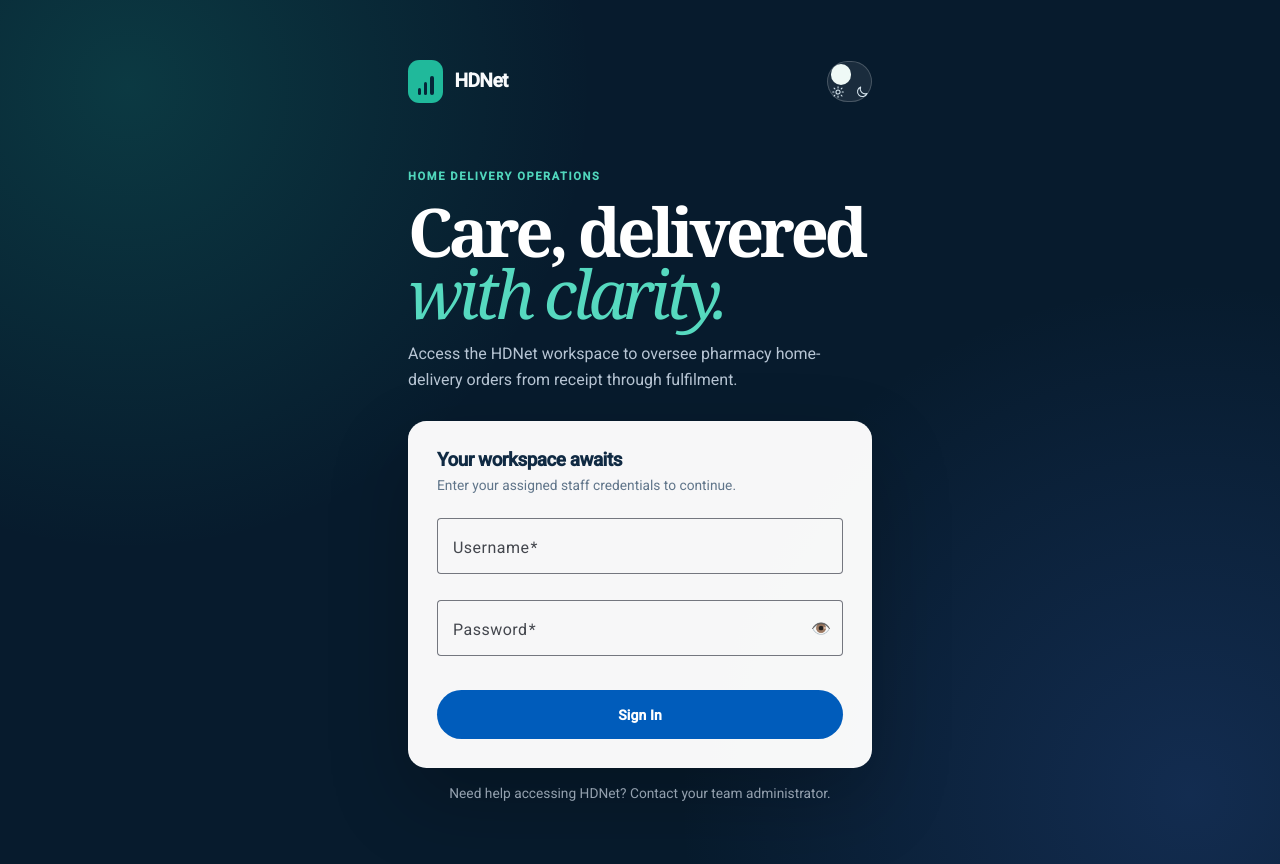
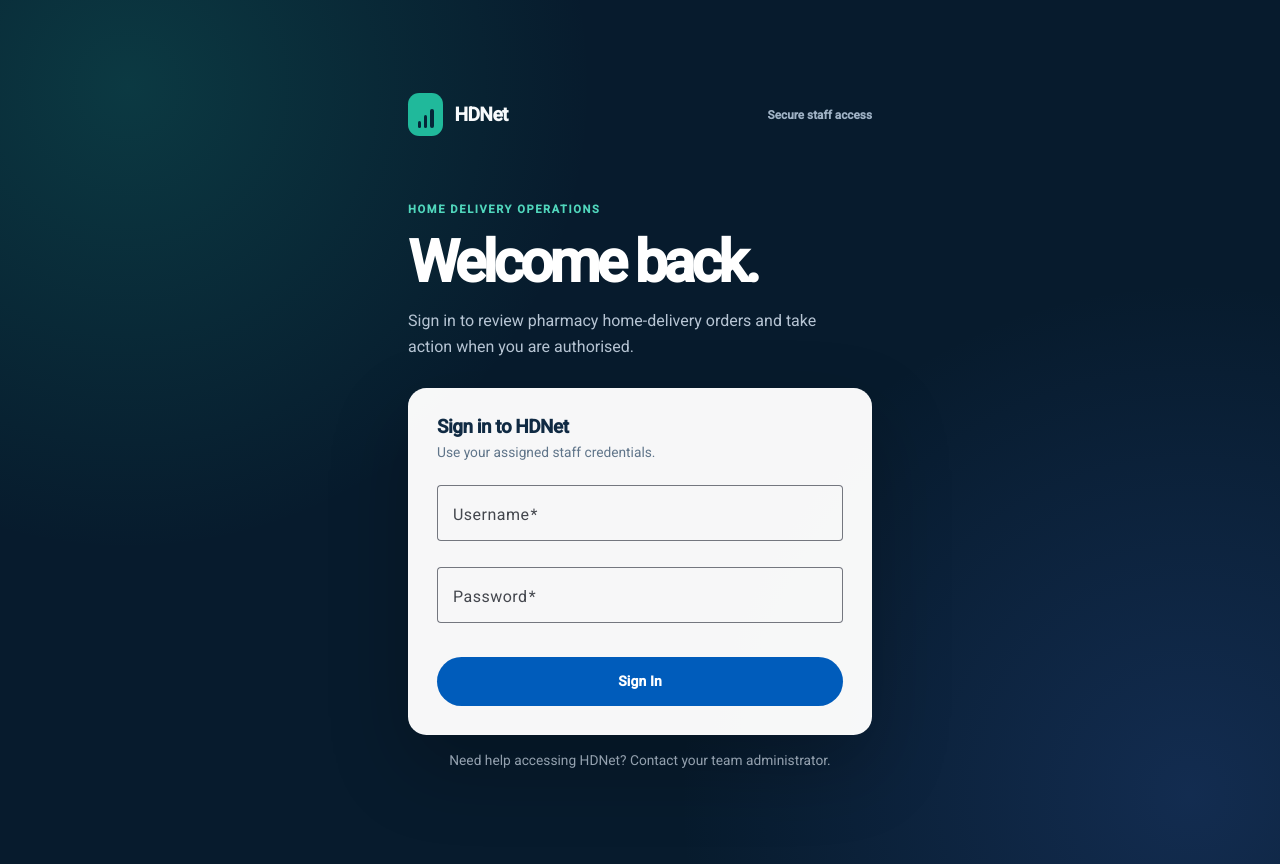
Before and after one commit to shamal-alshi/hdnet-order-lookup, an Angular app in the folder hdnet-starter-main/app/app/: page /login in a window 1280 px wide. Built offline with nearby package versions, Linux system fonts and the light colour scheme.

Commit message:
Revert "feat(ui): add theme controls and improve order table"
This reverts commit 8d7386eaebb0f9fcffdb9b3f879d70aaea3d945c.

```diff
--- a/hdnet-starter-main/app/app/angular.json
+++ b/hdnet-starter-main/app/app/angular.json
@@ -51,8 +51,8 @@
                 },
                 {
                   "type": "anyComponentStyle",
-                  "maximumWarning": "6kB",
-                  "maximumError": "10kB"
+                  "maximumWarning": "4kB",
+                  "maximumError": "8kB"
                 }
               ],
               "outputHashing": "all"
--- a/hdnet-starter-main/app/app/src/app/core/theme.service.ts
+++ /dev/null
@@ -1,34 +0,0 @@
-import { Injectable, signal } from '@angular/core';
-
-type Theme = 'light' | 'dark';
-
-const themeKey = 'hdnet.theme';
-
-@Injectable({ providedIn: 'root' })
-/** Persists the staff member's colour preference for the current browser session. */
-export class ThemeService {
-  private readonly themeState = signal<Theme>(this.readTheme());
-
-  readonly theme = this.themeState.asReadonly();
-
-  constructor() {
-    this.apply(this.themeState());
-  }
-
-  toggle(): void {
-    const nextTheme = this.themeState() === 'light' ? 'dark' : 'light';
-    this.themeState.set(nextTheme);
-    this.apply(nextTheme);
-  }
-
-  private readTheme(): Theme {
-    if (typeof window === 'undefined') return 'light';
-    return sessionStorage.getItem(themeKey) === 'dark' ? 'dark' : 'light';
-  }
-
-  private apply(theme: Theme): void {
-    if (typeof document === 'undefined') return;
-    document.documentElement.classList.toggle('dark-theme', theme === 'dark');
-    sessionStorage.setItem(themeKey, theme);
-  }
-}
--- a/hdnet-starter-main/app/app/src/app/features/login/login.html
+++ b/hdnet-starter-main/app/app/src/app/features/login/login.html
@@ -5,24 +5,19 @@
         <span class="brand-mark" aria-hidden="true"><i></i><i></i><i></i></span>
         <span>HDNet</span>
       </div>
-      <button class="theme-toggle" type="button" (click)="theme.toggle()" [attr.aria-label]="theme.theme() === 'light' ? 'Switch to dark theme' : 'Switch to light theme'">
-        <span class="theme-toggle-track" aria-hidden="true">
-          <svg viewBox="0 0 24 24" class="sun-icon"><path d="M12 3v2m0 14v2M3 12h2m14 0h2m-3.64-5.36 1.41-1.41M5.22 18.78l1.41-1.41m0-10.73L5.22 5.22m13.56 13.56-1.41-1.41M15.5 12a3.5 3.5 0 1 1-7 0 3.5 3.5 0 0 1 7 0Z" /></svg>
-          <svg viewBox="0 0 24 24" class="moon-icon"><path d="M20.5 14.4A8.4 8.4 0 0 1 9.6 3.5 8.4 8.4 0 1 0 20.5 14.4Z" /></svg>
-        </span>
-      </button>
+      <span class="secure-label">Secure staff access</span>
     </div>
 
     <header class="intro">
       <p class="eyebrow">HOME DELIVERY OPERATIONS</p>
-      <h1 id="login-title">Care, delivered<br /><em>with clarity.</em></h1>
-      <p>Access the HDNet workspace to oversee pharmacy home-delivery orders from receipt through fulfilment.</p>
+      <h1 id="login-title">Welcome back.</h1>
+      <p>Sign in to review pharmacy home-delivery orders and take action when you are authorised.</p>
     </header>
 
     <mat-card appearance="outlined">
       <div class="card-heading">
-        <h2>Your workspace awaits</h2>
-        <p>Enter your assigned staff credentials to continue.</p>
+        <h2>Sign in to HDNet</h2>
+        <p>Use your assigned staff credentials.</p>
       </div>
       <form [formGroup]="form" (ngSubmit)="submit()">
         <mat-form-field appearance="outline">
@@ -42,14 +37,11 @@
           <mat-label>Password</mat-label>
           <input
             matInput
-            [type]="isPasswordVisible() ? 'text' : 'password'"
+            type="password"
             formControlName="password"
             autocomplete="current-password"
             required
           />
-          <button class="password-toggle" matSuffix type="button" (click)="togglePasswordVisibility()" [attr.aria-label]="isPasswordVisible() ? 'Hide password' : 'Show password'">
-            {{ isPasswordVisible() ? '🙈' : '👁️' }}
-          </button>
           @if (form.controls.password.touched && form.controls.password.invalid) {
             <mat-error>Enter your password.</mat-error>
           }
--- a/hdnet-starter-main/app/app/src/app/features/login/login.scss
+++ b/hdnet-starter-main/app/app/src/app/features/login/login.scss
@@ -1,4 +1,7 @@
-:host { display: block; min-height: 100dvh; }
+:host {
+  display: block;
+  min-height: 100dvh;
+}
 
 .login-page {
   display: grid;
@@ -6,46 +9,166 @@
   place-items: center;
   padding: 2rem;
   overflow: hidden;
-  background: radial-gradient(circle at 10% 10%, rgb(28 178 151 / 20%), transparent 29rem), radial-gradient(circle at 93% 92%, rgb(60 105 205 / 22%), transparent 32rem), #071b2d;
+  background:
+    radial-gradient(circle at 10% 10%, rgb(28 178 151 / 20%), transparent 29rem),
+    radial-gradient(circle at 93% 92%, rgb(60 105 205 / 22%), transparent 32rem),
+    #071b2d;
 }
 
-.login-panel { width: min(100%, 29rem); animation: enter 520ms cubic-bezier(0.2, 0.8, 0.2, 1) both; }
-.brand-lockup, .brand { display: flex; align-items: center; }
-.brand-lockup { justify-content: space-between; }
-.brand { gap: 0.7rem; color: #f8fafc; font-size: 1.2rem; font-weight: 760; letter-spacing: -0.03em; }
-.brand-mark { display: flex; width: 2.2rem; height: 2.2rem; align-items: end; justify-content: center; gap: 0.17rem; padding-bottom: 0.52rem; border-radius: 0.7rem; background: #20b99b; }
-.brand-mark i { width: 0.22rem; border-radius: 999px; background: #052638; }
+.login-panel {
+  width: min(100%, 29rem);
+  animation: enter 520ms cubic-bezier(0.2, 0.8, 0.2, 1) both;
+}
+
+.brand-lockup,
+.brand {
+  display: flex;
+  align-items: center;
+}
+
+.brand-lockup {
+  justify-content: space-between;
+}
+
+.brand {
+  gap: 0.7rem;
+  color: #f8fafc;
+  font-size: 1.2rem;
+  font-weight: 760;
+  letter-spacing: -0.03em;
+}
+
+.brand-mark {
+  display: flex;
+  width: 2.2rem;
+  height: 2.2rem;
+  align-items: end;
+  justify-content: center;
+  gap: 0.17rem;
+  padding-bottom: 0.52rem;
+  border-radius: 0.7rem;
+  background: #20b99b;
+}
+
+.brand-mark i {
+  width: 0.22rem;
+  border-radius: 999px;
+  background: #052638;
+}
+
 .brand-mark i:nth-child(1) { height: 0.45rem; }
 .brand-mark i:nth-child(2) { height: 0.82rem; }
 .brand-mark i:nth-child(3) { height: 1.18rem; }
 
-.theme-toggle { display: grid; width: 2.8rem; min-height: 1.7rem; margin: 0; padding: 0.15rem; border: 1px solid rgb(255 255 255 / 20%); border-radius: 999px; background: rgb(255 255 255 / 8%); color: #d7e6ef; cursor: pointer; }
-.theme-toggle-track { display: flex; align-items: center; justify-content: space-between; }
-.theme-toggle svg { width: 0.88rem; height: 0.88rem; fill: none; stroke: currentcolor; stroke-linecap: round; stroke-linejoin: round; stroke-width: 1.8; }
-.theme-toggle::after { grid-area: 1 / 1; width: 1.3rem; height: 1.3rem; border-radius: 50%; background: #eff9f6; content: ''; transition: transform 180ms ease; }
+.secure-label {
+  color: #9fb2c5;
+  font-size: 0.74rem;
+  font-weight: 650;
+}
 
-.intro { margin: 4rem 0 1.7rem; }
-.eyebrow { margin: 0 0 0.8rem; color: #50d6bc; font-size: 0.7rem; font-weight: 760; letter-spacing: 0.14em; }
-h1, h2 { margin: 0; }
-h1 { color: #fff; font-family: Georgia, 'Times New Roman', serif; font-size: clamp(2.9rem, 10vw, 4.2rem); font-weight: 600; letter-spacing: -0.065em; line-height: 0.93; }
-h1 em { color: #56d9bf; font-weight: 400; }
-.intro p:last-child { max-width: 27rem; margin: 1rem 0 0; color: #b7c5d4; font-size: 1rem; line-height: 1.65; }
+.intro {
+  margin: 4rem 0 1.7rem;
+}
 
-mat-card { padding: 1.75rem; border: 1px solid rgb(255 255 255 / 12%); border-radius: 1.15rem; background: rgb(255 255 255 / 97%); box-shadow: 0 2rem 5rem rgb(0 0 0 / 24%); }
-.card-heading { margin-bottom: 1.35rem; }
-h2 { color: #102a43; font-size: 1.18rem; letter-spacing: -0.025em; }
-.card-heading p, .support-text { margin: 0.4rem 0 0; color: #60758a; font-size: 0.86rem; line-height: 1.45; }
-form { display: grid; gap: 0.4rem; }
-mat-form-field, form > button { width: 100%; }
-form > button { min-height: 3.1rem; margin-top: 0.45rem; font-weight: 720; }
-.password-toggle { width: 2.25rem; min-height: 2.25rem; margin: 0 0.25rem 0 0; padding: 0; border: 0; background: transparent; font-size: 1rem; cursor: pointer; }
-.support-text { margin-top: 1rem; color: #aab9c9; text-align: center; }
+.eyebrow {
+  margin: 0 0 0.8rem;
+  color: #50d6bc;
+  font-size: 0.7rem;
+  font-weight: 760;
+  letter-spacing: 0.14em;
+}
 
-:host-context(.dark-theme) .theme-toggle::after { transform: translateX(1.05rem); background: #3ad0b3; }
-:host-context(.dark-theme) mat-card { border-color: rgb(255 255 255 / 10%); background: #102a43; }
-:host-context(.dark-theme) h2 { color: #f8fafc; }
-:host-context(.dark-theme) .card-heading p { color: #afbfcc; }
+h1,
+h2 {
+  margin: 0;
+}
 
-@keyframes enter { from { opacity: 0; transform: translateY(1rem); } }
-@media (prefers-reduced-motion: reduce) { .login-panel { animation: none; } .theme-toggle::after { transition: none; } }
-@media (max-width: 480px) { .login-page { padding: 1.4rem; } .intro { margin-top: 3rem; } mat-card { padding: 1.35rem; } }
+h1 {
+  color: #fff;
+  font-size: clamp(2.6rem, 9vw, 3.65rem);
+  letter-spacing: -0.065em;
+  line-height: 1;
+}
+
+.intro p:last-child {
+  max-width: 27rem;
+  margin: 1rem 0 0;
+  color: #b7c5d4;
+  font-size: 1rem;
+  line-height: 1.65;
+}
+
+mat-card {
+  padding: 1.75rem;
+  border: 1px solid rgb(255 255 255 / 12%);
+  border-radius: 1.15rem;
+  background: rgb(255 255 255 / 97%);
+  box-shadow: 0 2rem 5rem rgb(0 0 0 / 24%);
+}
+
+.card-heading {
+  margin-bottom: 1.35rem;
+}
+
+h2 {
+  color: #102a43;
+  font-size: 1.18rem;
+  letter-spacing: -0.025em;
+}
+
+.card-heading p,
+.support-text {
+  margin: 0.4rem 0 0;
+  color: #60758a;
+  font-size: 0.86rem;
+  line-height: 1.45;
+}
+
+form {
+  display: grid;
+  gap: 0.4rem;
+}
+
+mat-form-field,
+button {
+  width: 100%;
+}
+
+button {
+  min-height: 3.1rem;
+  margin-top: 0.45rem;
+  font-weight: 720;
+}
+
+.support-text {
+  margin-top: 1rem;
+  color: #aab9c9;
+  text-align: center;
+}
+
+@keyframes enter {
+  from {
+    opacity: 0;
+    transform: translateY(1rem);
+  }
+}
+
+@media (prefers-reduced-motion: reduce) {
+  .login-panel {
+    animation: none;
+  }
+}
+
+@media (max-width: 480px) {
+  .login-page {
+    padding: 1.4rem;
+  }
+
+  .intro {
+    margin-top: 3rem;
+  }
+
+  mat-card {
+    padding: 1.35rem;
+  }
+}
--- a/hdnet-starter-main/app/app/src/app/features/login/login.ts
+++ b/hdnet-starter-main/app/app/src/app/features/login/login.ts
@@ -8,7 +8,6 @@ import { MatInputModule } from '@angular/material/input';
 import { finalize } from 'rxjs';
 import { AuthStore } from '../../core/auth.store';
 import { ToastService } from '../../core/toast.service';
-import { ThemeService } from '../../core/theme.service';
 
 @Component({
   selector: 'app-login',
@@ -27,10 +26,8 @@ export class Login {
   private readonly auth = inject(AuthStore);
   private readonly router = inject(Router);
   private readonly toast = inject(ToastService);
-  protected readonly theme = inject(ThemeService);
 
   protected readonly isSubmitting = signal(false);
-  protected readonly isPasswordVisible = signal(false);
 
   protected readonly form = this.formBuilder.group({
     username: ['', Validators.required],
@@ -53,8 +50,4 @@ export class Login {
         error: () => this.toast.error('Invalid username or password.'),
       });
   }
-
-  protected togglePasswordVisibility(): void {
-    this.isPasswordVisible.update((visible) => !visible);
-  }
 }
--- a/hdnet-starter-main/app/app/src/app/features/orders/orders-page/orders-page.html
+++ b/hdnet-starter-main/app/app/src/app/features/orders/orders-page/orders-page.html
@@ -7,15 +7,9 @@
   <span class="toolbar-spacer"></span>
 
   @if (user(); as user) {
-    <span class="user-name">{{ user.roles.includes('HDNet Cancel') ? 'Agent' : 'Viewer' }}</span>
+    <span class="user-name">{{ user.displayName }}</span>
   }
 
-  <button class="theme-toggle" type="button" (click)="theme.toggle()" [attr.aria-label]="theme.theme() === 'light' ? 'Switch to dark theme' : 'Switch to light theme'">
-    <span class="theme-toggle-track" aria-hidden="true">
-      <svg viewBox="0 0 24 24" class="sun-icon"><path d="M12 3v2m0 14v2M3 12h2m14 0h2m-3.64-5.36 1.41-1.41M5.22 18.78l1.41-1.41m0-10.73L5.22 5.22m13.56 13.56-1.41-1.41M15.5 12a3.5 3.5 0 1 1-7 0 3.5 3.5 0 0 1 7 0Z" /></svg>
-      <svg viewBox="0 0 24 24" class="moon-icon"><path d="M20.5 14.4A8.4 8.4 0 0 1 9.6 3.5 8.4 8.4 0 1 0 20.5 14.4Z" /></svg>
-    </span>
-  </button>
   <button mat-button type="button" (click)="signOut()">Sign Out</button>
 </mat-toolbar>
 
@@ -29,16 +23,6 @@
   </header>
 
   <section class="orders-card" aria-label="Orders">
-    <div class="table-context">
-      <div>
-        <h2>Delivery orders</h2>
-        <p>Newest orders first · server-sorted</p>
-      </div>
-      @if (!store.isLoading() && !store.error()) {
-        <span class="result-count">{{ store.totalItems() }} total</span>
-      }
-    </div>
-
     @if (store.isLoading()) {
       <div class="loading-state">
         <div class="skeleton-line wide"></div>
--- a/hdnet-starter-main/app/app/src/app/features/orders/orders-page/orders-page.scss
+++ b/hdnet-starter-main/app/app/src/app/features/orders/orders-page/orders-page.scss
@@ -1,54 +1,150 @@
-.app-toolbar { position: sticky; top: 0; z-index: 10; min-height: 4.5rem; padding: 0 2.5rem; border-bottom: 1px solid #dce5ed; background: rgb(255 255 255 / 94%); backdrop-filter: blur(16px); }
-.brand { display: inline-flex; align-items: center; gap: 0.65rem; color: #102a43; font-size: 1.08rem; font-weight: 760; letter-spacing: -0.03em; }
-.brand-mark { display: grid; width: 2rem; height: 2rem; place-items: center; border-radius: 0.6rem; background: #0e5a70; color: #fff; font-size: 0.88rem; }
+.app-toolbar {
+  min-height: 4.5rem;
+  padding: 0 2.5rem;
+  border-bottom: 1px solid #dce5ed;
+  background: rgb(255 255 255 / 92%);
+  backdrop-filter: blur(16px);
+}
+
+.brand {
+  display: inline-flex;
+  align-items: center;
+  gap: 0.65rem;
+  color: #102a43;
+  font-size: 1.08rem;
+  font-weight: 760;
+  letter-spacing: -0.03em;
+}
+
+.brand-mark {
+  display: grid;
+  width: 2rem;
+  height: 2rem;
+  place-items: center;
+  border-radius: 0.6rem;
+  background: #0e5a70;
+  color: #fff;
+  font-size: 0.88rem;
+}
+
 .toolbar-spacer { flex: 1; }
-.user-name { margin-right: 1rem; color: #486174; font-size: 0.88rem; font-weight: 650; }
 
-.theme-toggle { display: grid; width: 2.8rem; min-height: 1.7rem; margin: 0 0.65rem 0 0; padding: 0.15rem; border: 1px solid #cbd9e3; border-radius: 999px; background: #f5f9fb; color: #456176; cursor: pointer; }
-.theme-toggle-track { display: flex; align-items: center; justify-content: space-between; }
-.theme-toggle svg { width: 0.88rem; height: 0.88rem; fill: none; stroke: currentcolor; stroke-linecap: round; stroke-linejoin: round; stroke-width: 1.8; }
-.theme-toggle::after { grid-area: 1 / 1; width: 1.3rem; height: 1.3rem; border-radius: 50%; background: #0e5a70; content: ''; transition: transform 180ms ease; }
+.user-name {
+  margin-right: 1rem;
+  color: #486174;
+  font-size: 0.88rem;
+  font-weight: 650;
+}
 
-.orders-shell { max-width: 80rem; margin: 0 auto; padding: 2.15rem 2.5rem; }
-.page-header { display: flex; align-items: end; justify-content: space-between; margin-bottom: 1.7rem; }
-.eyebrow { margin: 0 0 0.7rem; color: #087f70; font-size: 0.7rem; font-weight: 760; letter-spacing: 0.14em; }
-h1 { margin: 0; color: #102a43; font-size: clamp(2.1rem, 5vw, 3rem); letter-spacing: -0.06em; line-height: 1; }
-.page-header p:last-child { max-width: 38rem; margin: 0.95rem 0 0; color: #60758a; line-height: 1.55; }
+.orders-shell {
+  max-width: 80rem;
+  margin: 0 auto;
+  padding: 4rem 2.5rem;
+}
 
-.orders-card { display: grid; overflow: hidden; border: 1px solid #dce5ed; border-radius: 1.1rem; background: #fff; box-shadow: 0 1.2rem 3rem rgb(23 49 73 / 8%); }
-.table-context { display: flex; align-items: center; justify-content: space-between; padding: 1.15rem 1.5rem; border-bottom: 1px solid #e8eef2; }
-.table-context h2 { margin: 0; color: #183c55; font-size: 0.95rem; font-weight: 760; letter-spacing: -0.02em; }
-.table-context p { margin: 0.25rem 0 0; color: #758a9b; font-size: 0.76rem; }
-.result-count { padding: 0.35rem 0.58rem; border-radius: 999px; background: #e5f6f2; color: #087f70; font-size: 0.72rem; font-weight: 750; }
-.table-wrap { max-height: calc(100dvh - 15.75rem); overflow: auto; }
+.page-header {
+  display: flex;
+  align-items: end;
+  justify-content: space-between;
+  margin-bottom: 2.2rem;
+}
+
+.eyebrow {
+  margin: 0 0 0.7rem;
+  color: #087f70;
+  font-size: 0.7rem;
+  font-weight: 760;
+  letter-spacing: 0.14em;
+}
+
+h1 {
+  margin: 0;
+  color: #102a43;
+  font-size: clamp(2.1rem, 5vw, 3rem);
+  letter-spacing: -0.06em;
+  line-height: 1;
+}
+
+.page-header p:last-child {
+  max-width: 38rem;
+  margin: 0.95rem 0 0;
+  color: #60758a;
+  line-height: 1.55;
+}
+
+.orders-card {
+  overflow: hidden;
+  border: 1px solid #dce5ed;
+  border-radius: 1.1rem;
+  background: #fff;
+  box-shadow: 0 1.2rem 3rem rgb(23 49 73 / 8%);
+}
+
+.table-wrap { overflow-x: auto; }
 table { width: 100%; }
-th { position: sticky; top: 0; z-index: 1; background: #f6f9fb; color: #60758a; font-size: 0.69rem; font-weight: 760; letter-spacing: 0.08em; text-transform: uppercase; }
+
+th {
+  position: sticky;
+  top: 0;
+  z-index: 1;
+  background: #f6f9fb;
+  color: #60758a;
+  font-size: 0.69rem;
+  font-weight: 760;
+  letter-spacing: 0.08em;
+  text-transform: uppercase;
+}
+
 tr.mat-mdc-row { transition: background-color 160ms ease, box-shadow 160ms ease; }
 tr.mat-mdc-row:hover { background: #f3faf9; box-shadow: inset 3px 0 #20a58d; }
+
 .order-number { color: #0d5265; font-weight: 760; letter-spacing: 0.01em; }
 .numeric-value { font-variant-numeric: tabular-nums; }
 .actions-cell { width: 1%; white-space: nowrap; }
-.visually-hidden { position: absolute; width: 1px; height: 1px; overflow: hidden; clip: rect(0 0 0 0); white-space: nowrap; }
-.loading-state, .message-state { display: grid; gap: 1rem; justify-items: start; padding: 2.4rem; }
-.loading-state p, .message-state p { margin: 0; color: #60758a; }
+
+.visually-hidden {
+  position: absolute;
+  width: 1px;
+  height: 1px;
+  overflow: hidden;
+  clip: rect(0 0 0 0);
+  white-space: nowrap;
+}
+
+.loading-state,
+.message-state {
+  display: grid;
+  gap: 1rem;
+  justify-items: start;
+  padding: 2.4rem;
+}
+
+.loading-state p,
+.message-state p { margin: 0; color: #60758a; }
 .error-state { color: #9e2626; }
-.skeleton-line { width: 100%; height: 1rem; border-radius: 999px; background: linear-gradient(90deg, #edf2f5 25%, #f8fbfc 50%, #edf2f5 75%); background-size: 200% 100%; animation: shimmer 1.4s infinite; }
-.skeleton-line.wide { width: 62%; height: 1.45rem; }
+
+.skeleton-line {
+  width: 100%;
+  height: 1rem;
+  border-radius: 999px;
+  background: linear-gradient(90deg, #edf2f5 25%, #f8fbfc 50%, #edf2f5 75%);
+  background-size: 200% 100%;
+  animation: shimmer 1.4s infinite;
+}
+
+.skeleton-line.wide { height: 1.45rem; width: 62%; }
+
 @keyframes shimmer { to { background-position: -200% 0; } }
 
-:host-context(.dark-theme) .theme-toggle { border-color: #3c5870; background: #173650; color: #b6cbda; }
-:host-context(.dark-theme) .theme-toggle::after { transform: translateX(1.05rem); background: #4dd2b8; }
-:host-context(.dark-theme) .app-toolbar { border-color: #28445c; background: rgb(9 28 45 / 93%); }
-:host-context(.dark-theme) .brand, :host-context(.dark-theme) h1 { color: #edf5fa; }
-:host-context(.dark-theme) .user-name, :host-context(.dark-theme) .page-header p:last-child { color: #adc2d0; }
-:host-context(.dark-theme) .orders-card { border-color: #28445c; background: #102a43; box-shadow: 0 1.2rem 3rem rgb(0 0 0 / 22%); }
-:host-context(.dark-theme) .table-context { border-color: #28445c; }
-:host-context(.dark-theme) .table-context h2 { color: #e7f2f8; }
-:host-context(.dark-theme) .table-context p { color: #9ab0c0; }
-:host-context(.dark-theme) .result-count { background: #164e4e; color: #7ee5d0; }
-:host-context(.dark-theme) th { background: #163752; color: #b5c9d7; }
-:host-context(.dark-theme) tr.mat-mdc-row:hover { background: #173c54; }
-:host-context(.dark-theme) .order-number { color: #6ee1cb; }
+@media (prefers-reduced-motion: reduce) {
+  .skeleton-line,
+  tr.mat-mdc-row { animation: none; transition: none; }
+}
 
-@media (prefers-reduced-motion: reduce) { .skeleton-line, tr.mat-mdc-row, .theme-toggle::after { animation: none; transition: none; } }
-@media (max-width: 680px) { .app-toolbar, .orders-shell { padding-right: 1rem; padding-left: 1rem; } .user-name { display: none; } .orders-shell { padding-top: 1.5rem; } .page-header { margin-bottom: 1.5rem; } .table-context { padding: 1rem; } .table-wrap { max-height: calc(100dvh - 17.5rem); } }
+@media (max-width: 680px) {
+  .app-toolbar,
+  .orders-shell { padding-right: 1rem; padding-left: 1rem; }
+  .user-name { display: none; }
+  .orders-shell { padding-top: 2.25rem; }
+  .page-header { margin-bottom: 1.5rem; }
+}
--- a/hdnet-starter-main/app/app/src/app/features/orders/orders-page/orders-page.ts
+++ b/hdnet-starter-main/app/app/src/app/features/orders/orders-page/orders-page.ts
@@ -11,7 +11,6 @@ import { OrdersStore } from '../orders.store';
 import { CancelOrderDialogComponent } from '../cancel-order-dialog/cancel-order-dialog';
 import { Order } from '../../../shared/models';
 import { ToastService } from '../../../core/toast.service';
-import { ThemeService } from '../../../core/theme.service';
 
 
 @Component({
@@ -33,7 +32,6 @@ export class OrdersPage implements OnInit {
   private readonly router = inject(Router);
   private readonly dialog = inject(MatDialog);
   private readonly toast = inject(ToastService);
-  protected readonly theme = inject(ThemeService);
 
   protected readonly store = inject(OrdersStore);
   protected readonly user = this.auth.user;
```
Also changed, not shown: hdnet-starter-main/app/app/src/styles.scss (+0 -9 lines).
